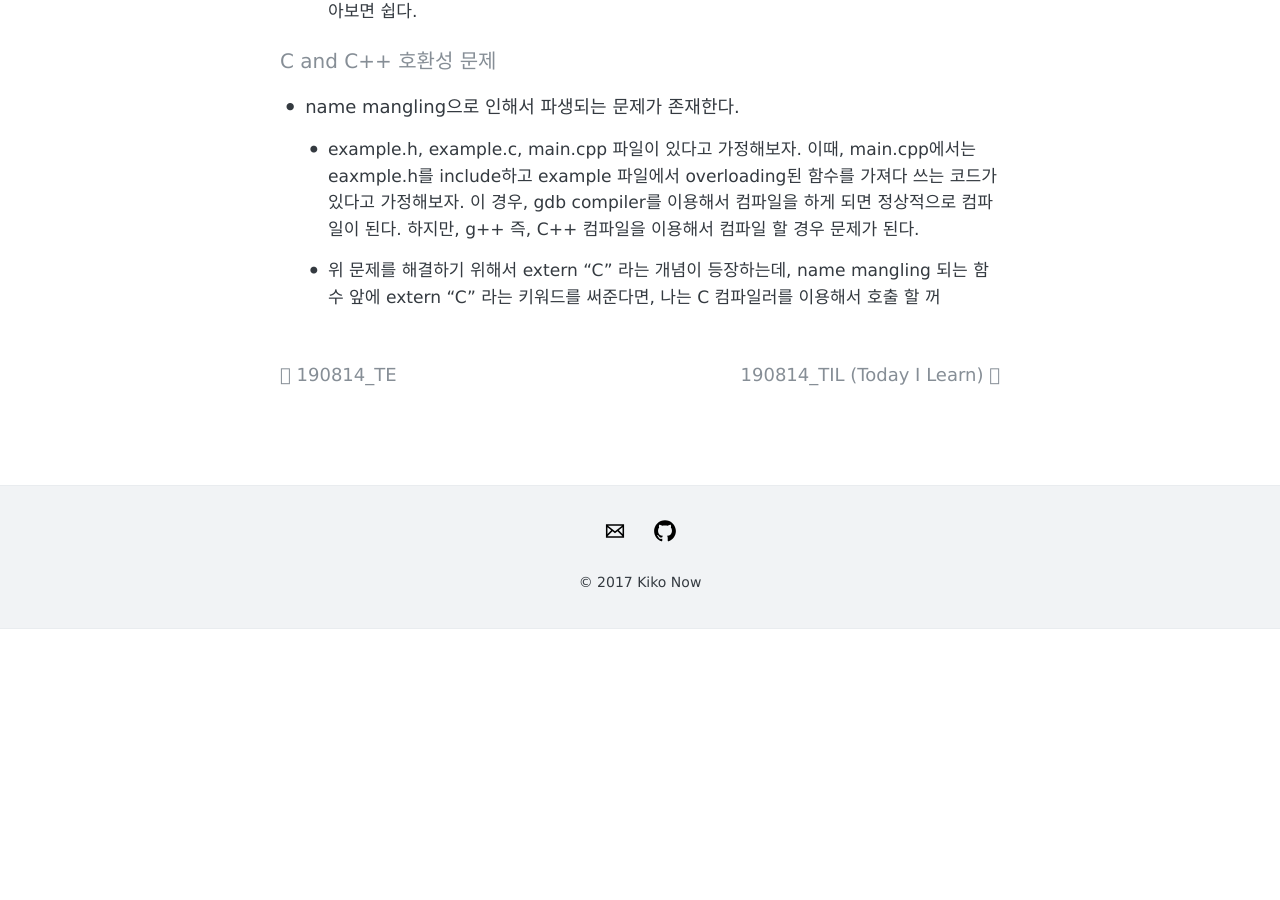
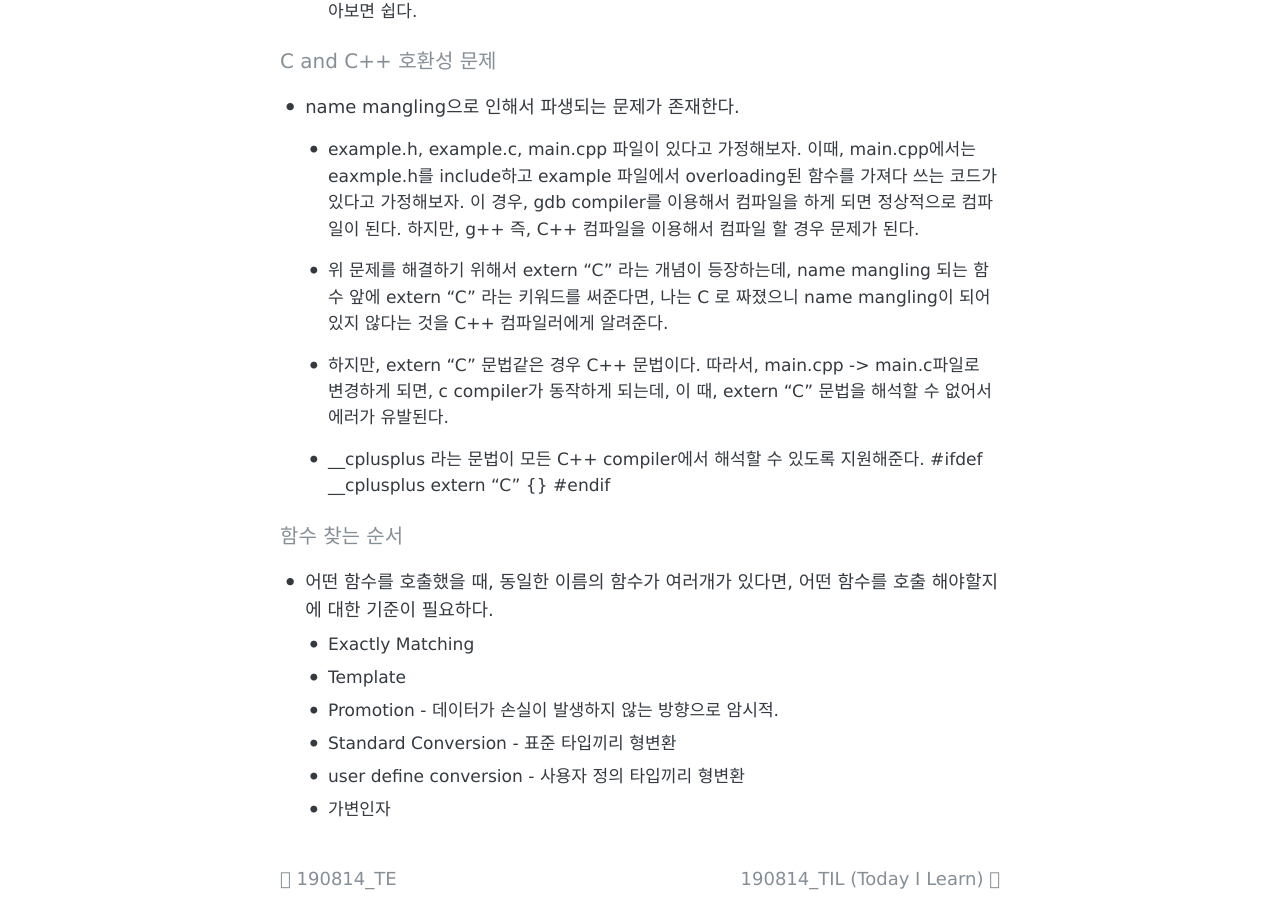
Before and after one commit to armkernel/armkernel.github.io, a Jekyll site: the page built from _posts/2019-08-14-cpp_1.md, in a window 1280 px wide and 900 px high, scrolled down 791 px. Built offline with Jekyll 4.4.1, drawn with Linux system fonts in a browser that asks for light colours; before the commit the page ends 1420 px from its top, so only the background shows below that.

Commit message:
TIL_ver2

```diff
--- a/_posts/2019-08-14-cpp_1.md
+++ b/_posts/2019-08-14-cpp_1.md
@@ -25,4 +25,22 @@ int main() { triangle(3); }
 - name mangling으로 인해서 파생되는 문제가 존재한다.
   - example.h, example.c, main.cpp 파일이 있다고 가정해보자. 이때, main.cpp에서는 eaxmple.h를 include하고 example 파일에서 overloading된 함수를 가져다 쓰는 코드가 있다고 가정해보자. 이 경우, gdb compiler를 이용해서 컴파일을 하게 되면 정상적으로 컴파일이 된다. 하지만, g++ 즉, C++ 컴파일을 이용해서 컴파일 할 경우 문제가 된다.
 
-  - 위 문제를 해결하기 위해서 extern "C" 라는 개념이 등장하는데, name mangling 되는 함수 앞에 extern "C" 라는 키워드를 써준다면, 나는 C 컴파일러를 이용해서 호출 할 꺼
+  - 위 문제를 해결하기 위해서 extern "C" 라는 개념이 등장하는데, name mangling 되는 함수 앞에 extern "C" 라는 키워드를 써준다면, 나는 C 로 짜졌으니 name mangling이 되어있지 않다는 것을 C++ 컴파일러에게 알려준다.
+
+  - 하지만, extern "C" 문법같은 경우 C++ 문법이다. 따라서, main.cpp -> main.c파일로 변경하게 되면, c compiler가 동작하게 되는데, 이 때, extern "C" 문법을 해석할 수 없어서 에러가 유발된다.
+
+  - __cplusplus 라는 문법이 모든 C++ compiler에서 해석할 수 있도록 지원해준다.
+      #ifdef __cplusplus
+        extern "C" {}
+      #endif
+
+
+#### 함수 찾는 순서
+
+- 어떤 함수를 호출했을 때, 동일한 이름의 함수가 여러개가 있다면, 어떤 함수를 호출 해야할지에 대한 기준이 필요하다.
+  - Exactly Matching
+  - Template
+  - Promotion - 데이터가 손실이 발생하지 않는 방향으로 암시적.
+  - Standard Conversion - 표준 타입끼리 형변환
+  - user define conversion - 사용자 정의 타입끼리 형변환
+  - 가변인자
```
Also changed, not shown: _posts/2019-08-15-TIL_190815.md (+6 -0 lines).
